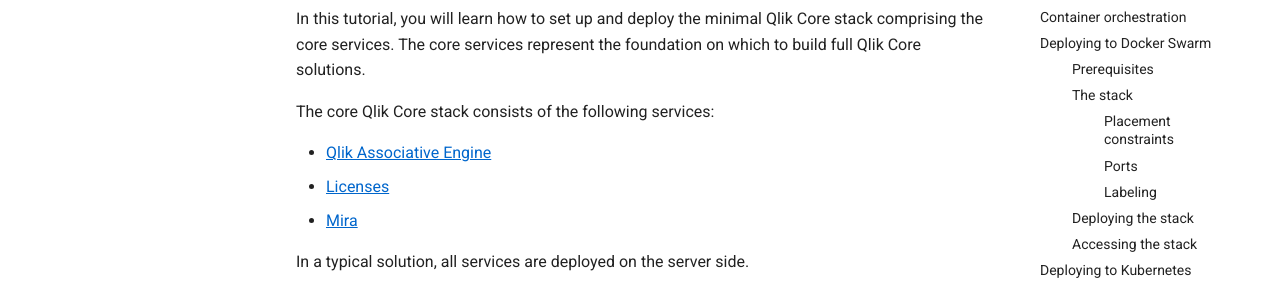
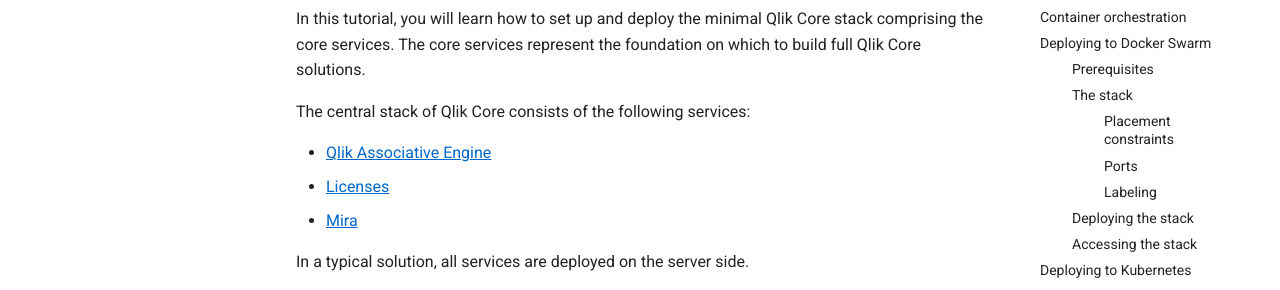
Before and after one commit to qlik-oss/core-website, an MkDocs documentation site: the page built from docs/docs/tutorials/orchestration.md, in a window 1280 px wide and 900 px high. Shown: the part 269-559 px from the top of the window. Built offline with MkDocs 1.6.1 and Material for MkDocs 9.7.7, drawn with Linux system fonts in a browser that asks for light colours; old or Windows-style settings are respelled for this version of MkDocs.

Commit message:
Update orchestration.md (#275)
Fix sentence in orchestration tutorial

```diff
--- a/docs/docs/tutorials/orchestration.md
+++ b/docs/docs/tutorials/orchestration.md
@@ -3,7 +3,7 @@
 In this tutorial, you will learn how to set up and deploy the minimal Qlik Core stack
 comprising the core services. The core services represent the foundation on which to build full Qlik Core solutions.
 
-The core Qlik Core stack consists of the following services:
+The central stack of Qlik Core consists of the following services:
 
 - [Qlik Associative Engine](../services/qix-engine/introduction.md)
 - [Licenses](../services/licenses.md)
```
Also changed, not shown: 1 other file.
